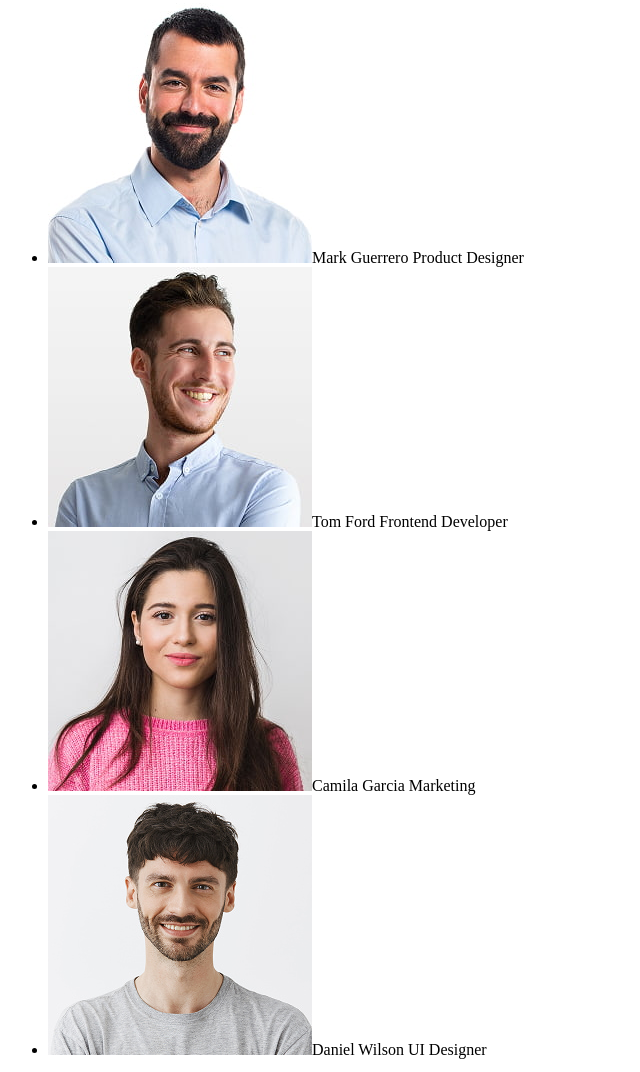
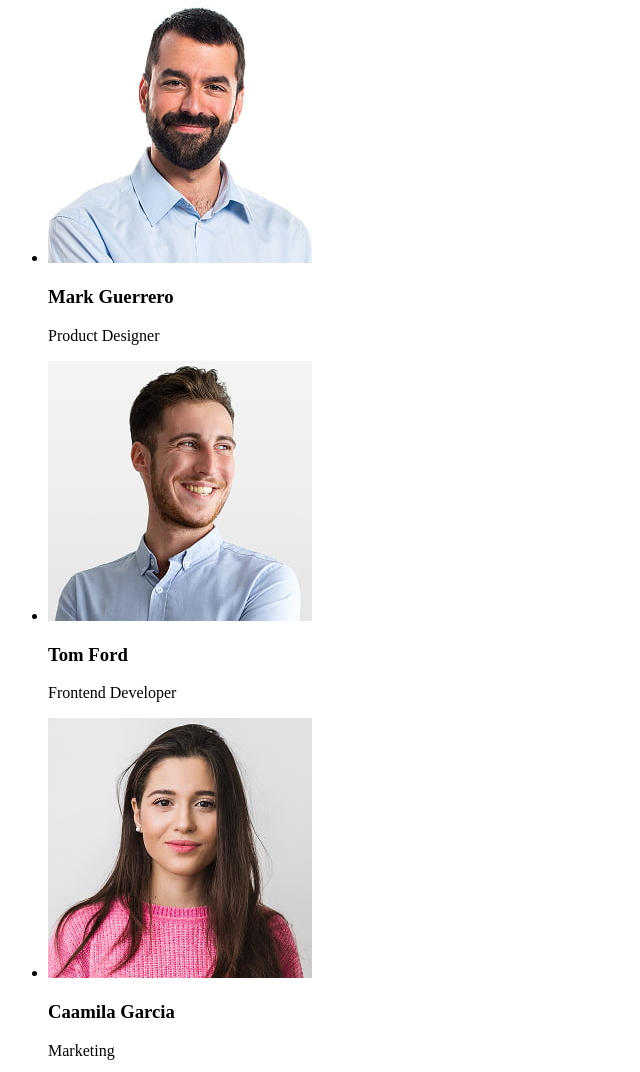
Before and after one commit to Gizemnuravci/goit-markup-hw-01, a plain HTML site: page index.html in a window 1280 px wide. Shown: the part 591-1663 px from the top of the page, without its empty margins (0-640 px from the left). Drawn offline with Linux system fonts and the light colour scheme.

Commit message:
ılk odev gonderımı

```diff
--- a/index.html
+++ b/index.html
@@ -18,7 +18,7 @@
         </nav>
         <address>
           <a href="info@devstudio.com">info@devstudio.com</a>
-          <a href="+11(000)111-11-11"></a>
+          <a href="+11(000)111-11-11">+11(000)111-11-11</a>
         </address>
       </div>
     </header>
@@ -63,20 +63,24 @@
         <h2>Our Team</h2>
         <ul>
           <li>
-            <img src="images/img (3) (1).jpg" alt="Mark Guerrero" />Mark
-            Guerrero Product Designer
+            <img src="images/img (3) (1).jpg" alt="MarkGuerrero" />
+            <h3>Mark Guerrero</h3>
+            <p>Product Designer</p>
           </li>
           <li>
-            <img src="images/img (2) (1).jpg" alt="Tom Ford" />Tom Ford Frontend
-            Developer
+            <img src="images/img (2) (1).jpg" alt="TomFord" />
+            <h3>Tom Ford</h3>
+            <p>Frontend Developer</p>
           </li>
           <li>
-            <img src="images/img (1) (1).jpg" alt="Camila Garcia" />Camila
-            Garcia Marketing
+            <img src="images/img (1) (1).jpg" alt="CamilaGarcia" />
+            <h3>Caamila Garcia</h3>
+            <p>Marketing</p>
           </li>
           <li>
-            <img src="images/img (4).jpg" alt="Daniel Wilson" />Daniel Wilson UI
-            Designer
+            <img src="images/img (4).jpg" alt="DanielWilson" />
+            <h3>Daniel Wilson</h3>
+            <p>UI Designer</p>
           </li>
         </ul>
       </section>
```
